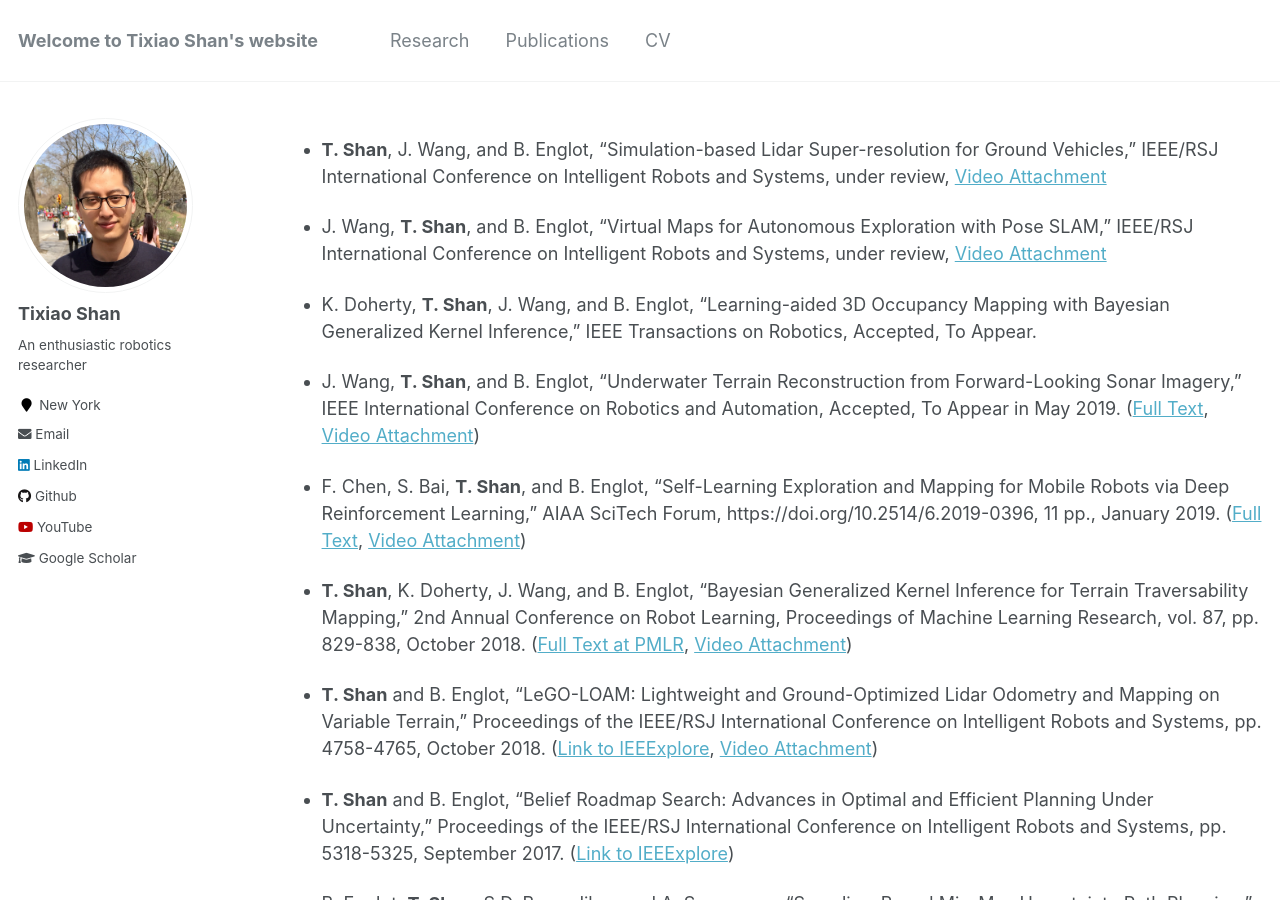
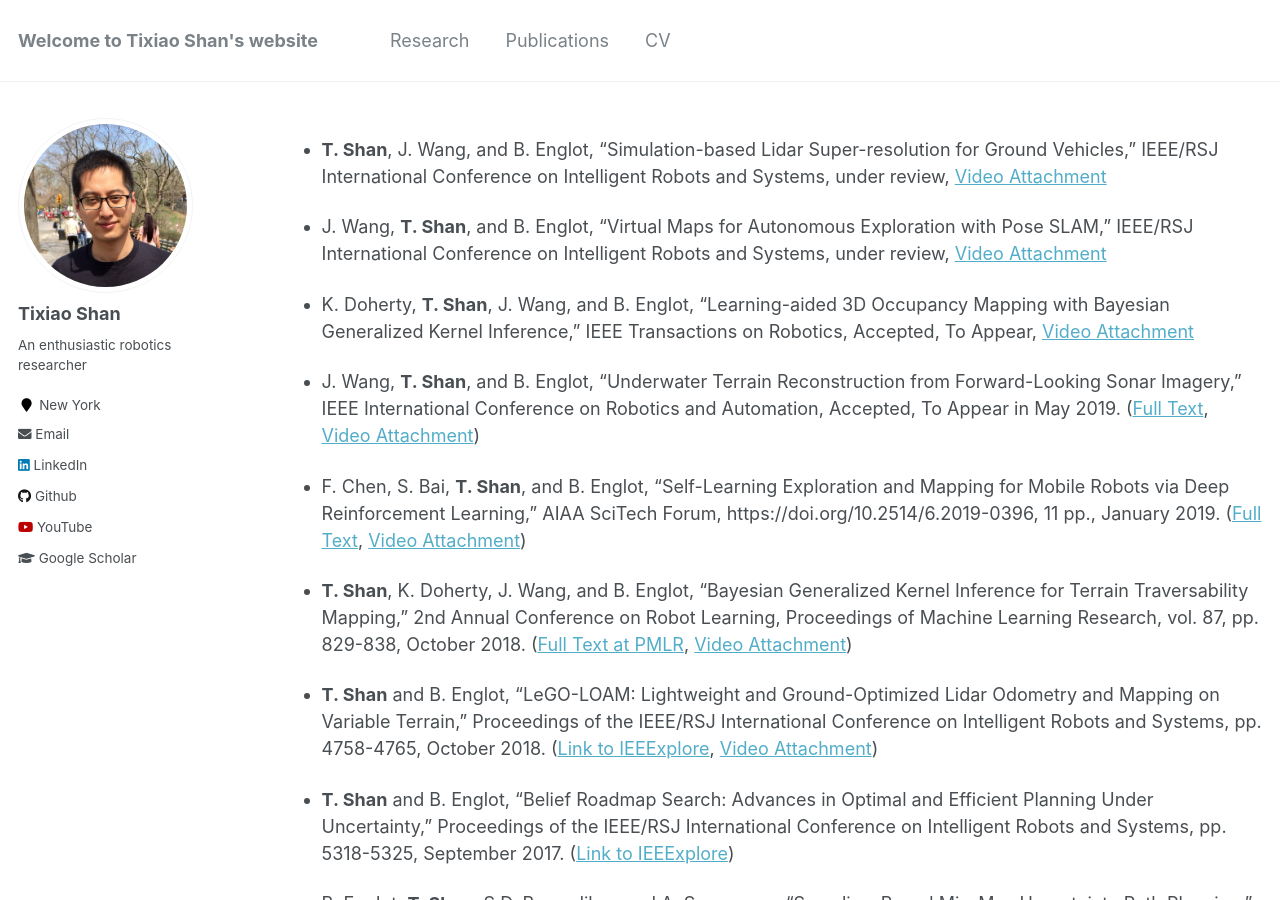
Before and after one commit to minxuanjun/tixiaoshan.github.io, a Jekyll site: the page built from _pages/publications.md, in a window 1280 px wide and 900 px high. Built offline with Jekyll 4.4.1, drawn with Linux system fonts in a browser that asks for light colours.

Commit message:
Update publications.md

```diff
--- a/_pages/publications.md
+++ b/_pages/publications.md
@@ -11,7 +11,7 @@ author_profile: true
 
 * J. Wang, **T. Shan**, and B. Englot, "Virtual Maps for Autonomous Exploration with Pose SLAM," IEEE/RSJ International Conference on Intelligent Robots and Systems, under review, [Video Attachment](https://youtu.be/apZyhWtNyF0)
 
-* K. Doherty, **T. Shan**, J. Wang, and B. Englot, "Learning-aided 3D Occupancy Mapping with Bayesian Generalized Kernel Inference," IEEE Transactions on Robotics, Accepted, To Appear.
+* K. Doherty, **T. Shan**, J. Wang, and B. Englot, "Learning-aided 3D Occupancy Mapping with Bayesian Generalized Kernel Inference," IEEE Transactions on Robotics, Accepted, To Appear, [Video Attachment](https://youtu.be/SRXLMALpU20)
 
 * J. Wang, **T. Shan**, and B. Englot, "Underwater Terrain Reconstruction from Forward-Looking Sonar Imagery," IEEE International Conference on Robotics and Automation, Accepted, To Appear in May 2019. ([Full Text](http://personal.stevens.edu/~benglot/Wang_ICRA_2019.pdf), [Video Attachment](http://personal.stevens.edu/~benglot/Wang_ICRA_2019_video.mp4))
 
```
